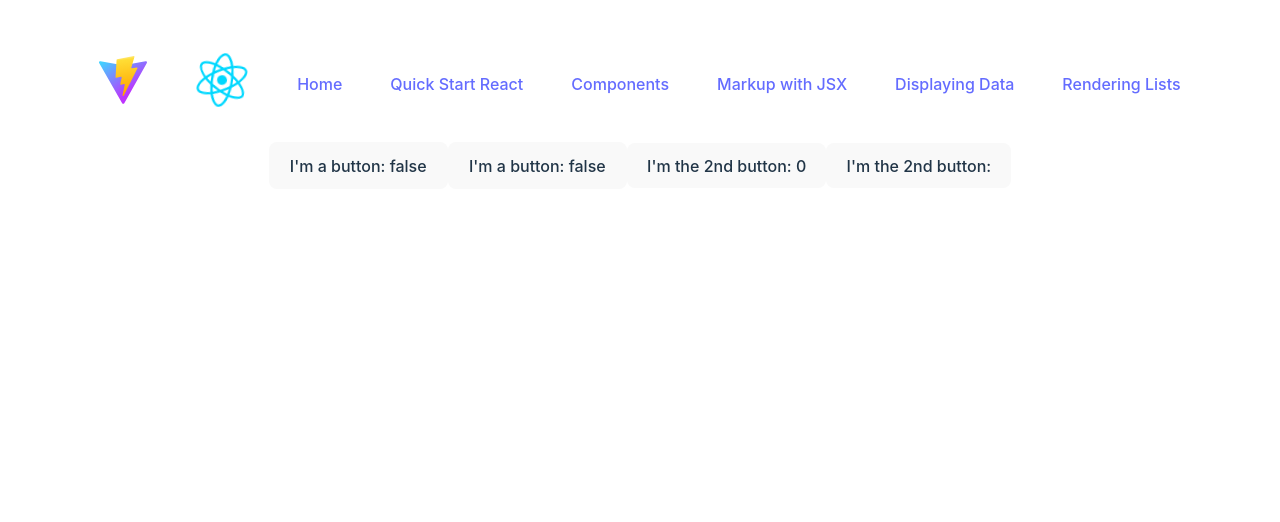
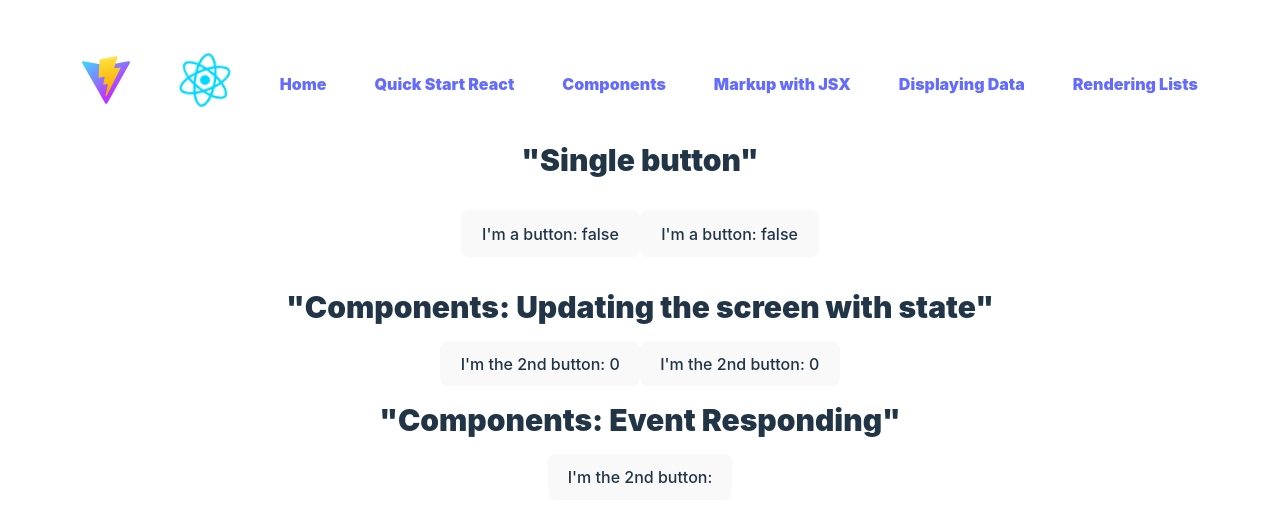
Before and after one commit to m10118003/react-tailwindcss-vite, a React (Vite) app: page /Components in a window 1280 px wide. Shown: the top 522 px of the page. Built offline with nearby package versions, Linux system fonts and the light colour scheme.

Commit message:
feat: screen update, event response, router

```diff
--- a/src/App.tsx
+++ b/src/App.tsx
@@ -1,8 +1,6 @@
 import { Link, Route, BrowserRouter as Router, Routes } from "react-router-dom"; // 引入 React Router 相關元件
 import reactLogo from "./assets/react.svg";
 import viteLogo from "/vite.svg";
-
-
 
 import Home from "./routes/Home";
 
@@ -21,33 +19,39 @@ function App() {
           <a href="https://react.dev" target="_blank" rel="noopener">
             <img src={reactLogo} className="logo react" alt="React logo" />
           </a>
-          <Link to="/Home" className="link-effect m-5 py-5 hover:bg-sky-200 hover:text-indigo-800 rounded hover:rounded p-1 cursor-crosshair">
+          <Link
+            to="/Home"
+            className="link-effect m-5 cursor-crosshair rounded p-1 py-5 font-black hover:rounded hover:bg-sky-200 hover:text-indigo-800"
+          >
             Home
           </Link>
-          <Link to="/QuickStart" className="link-effect m-5 py-5 hover:bg-sky-200 hover:text-indigo-800 rounded hover:rounded p-1 cursor-crosshair">
+          <Link
+            to="/QuickStart"
+            className="link-effect m-5 cursor-crosshair rounded p-1 py-5 font-black hover:rounded hover:bg-sky-200 hover:text-indigo-800"
+          >
             Quick Start React
           </Link>
           <Link
             to="/Components"
-            className="link-effect m-5 py-5 hover:bg-sky-200 hover:text-indigo-800 rounded hover:rounded p-1 cursor-crosshair"
+            className="link-effect m-5 cursor-crosshair rounded p-1 py-5 font-black hover:rounded hover:bg-sky-200 hover:text-indigo-800"
           >
             Components
           </Link>
           <Link
             to="/MarkupWithJSX"
-            className="link-effect m-5 py-5 hover:bg-sky-200 hover:text-indigo-800 rounded hover:rounded p-1 cursor-crosshair"
+            className="link-effect m-5 cursor-crosshair rounded p-1 py-5 font-black hover:rounded hover:bg-sky-200 hover:text-indigo-800"
           >
             Markup with JSX
           </Link>
           <Link
             to="/DisplayingData"
-            className="link-effect m-5 py-5 hover:bg-sky-200 hover:text-indigo-800 rounded hover:rounded p-1 cursor-crosshair"
+            className="link-effect m-5 cursor-crosshair rounded p-1 py-5 font-black hover:rounded hover:bg-sky-200 hover:text-indigo-800"
           >
             Displaying Data
           </Link>
           <Link
             to="/RenderingLists"
-            className="link-effect m-5 py-5 hover:bg-sky-200 hover:text-indigo-800 rounded hover:rounded p-1 cursor-crosshair"
+            className="link-effect m-5 cursor-crosshair rounded p-1 py-5 font-black hover:rounded hover:bg-sky-200 hover:text-indigo-800"
           >
             Rendering Lists
           </Link>
--- a/src/routes/Components.tsx
+++ b/src/routes/Components.tsx
@@ -1,6 +1,6 @@
 // QuickStart.tsx
 import { useState } from "react";
-import App from '../App'
+import App from "../App";
 
 // 創建和嵌套化組件
 // 組件是 UI 的一部份(user interface), 並且有著自己的 logic 和外觀
@@ -9,30 +9,37 @@ import App from '../App'
 
 function MyButtonCounting() {
   // 組件如同標記的函式, 由大寫開始, 而 HTML tags 則會是小寫
-  const [count, setCountNumber] = useState(Number); // useState(0) 也可以是 default 值
+  const [count, setCountNumber] = useState(Number); // useState(0) 也可以是 default 值; count 是目前 state, setCountNumber(可以是任何名字) 但約定俗成寫 [something, setSomething]
+  // 2. count 將會是0, 因為我傳入 0 到 useState()
+  // 3. 當你要改變狀態的時候, call setCountNumber 並傳一個新值到它
   const clickBtnNumber = (): void => {
-    setCountNumber(count + 1);
-    console.log(count + 1)
-  }
+    setCountNumber(count + 1); // 4. 因此點按鈕的時候會增加記數, count 將會是1
+    console.log(count + 1);
+  };
+  // 5. 如果要渲染同一組件很多次(multiple times), 每個組件將會得其自己的 state
 
   return (
     // ↓ 使用 JSX
     <>
-      <button onClick={clickBtnNumber}>I'm the 2nd button: {count}</button>
+      <button className="mt-4" onClick={clickBtnNumber}>I'm the 2nd button: {count}</button>
     </>
   );
 }
-
+// Event Responding
+// 當組件被點擊時，會發生什麼事情
 function MyButtonCounted() {
   const [countString, setCount] = useState(String); // useState('') 也可以
   const clickBtnString = (): void => {
-    setCount('counted');
-    alert('Is counted?')
-  }
+    setCount("counted");
+    alert("Is counted?");
+  };
 
   return (
     <>
-      <button onClick={clickBtnString}>I'm the 2nd button: {countString}</button>
+      {/* clickBtnString 後面沒有括號, 不須 call 事件處理函數, 只需要把數值傳入 */}
+      <button className="mt-4" onClick={clickBtnString}>
+        I'm the 2nd button: {countString}
+      </button>
     </>
   );
 }
@@ -42,18 +49,40 @@ export function Components() {
   const clickBtnBoolean = () => {
     setCountBoolean(!countBoolean); // 反轉這顆 button
     // prompt("true");
-  }
+  };
   return (
-    <div className='Components'>
+    <div className="Components">
       <App />
-      <div className="flex justify-center items-center">
-        <div>
-          <button className="card-btn border-dashed border-2 border-black-600 hover:bg-[#feb28e] hover:text-indigo-600" onClick={clickBtnBoolean}>I'm a button: {String(countBoolean)}</button>
-          <button className="card-btn border-dashed border-2 border-black-600 hover:bg-[#fe8ec6] hover:text-black-300" onClick={clickBtnBoolean}>I'm a button: {countBoolean.toString()}</button>
+      <>
+        <div className="text-center text-3xl font-black">"Single button"</div>
+      </>
+      <div className="mt-4 flex flex-col items-center justify-center">
+        <div className="mt-4">
+          <button
+            className="card-btn border-black-600 border-2 border-dashed hover:bg-[#feb28e] hover:text-indigo-600"
+            onClick={clickBtnBoolean}
+          >
+            I'm a button: {String(countBoolean)}
+          </button>
+          <button
+            className="card-btn border-black-600 hover:text-black-300 border-2 border-dashed hover:bg-[#fe8ec6]"
+            onClick={clickBtnBoolean}
+          >
+            I'm a button: {countBoolean.toString()}
+          </button>
         </div>
-        <div>
+        <div className="mt-4">
+          <div className="mt-4 text-center text-3xl font-black">
+            "Components: Updating the screen with state"
+          </div>
           <MyButtonCounting />
           {/* ↑ 這是宣告的組件, 可以藉由嵌套他到另外一個組件 */}
+          {/* 1. 按鈕先顯示 */}
+          <MyButtonCounting />
+          {/* 6. 每個組件將會得其自己的 state */}
+          <div className="mt-4 text-center text-3xl font-black">
+            "Components: Event Responding"
+          </div>
           <MyButtonCounted />
         </div>
       </div>
--- a/src/routes/DisplayingData.tsx
+++ b/src/routes/DisplayingData.tsx
@@ -96,7 +96,7 @@ export default function DisplayingData() {
       <div className="conditional-rendering mt-4 font-black	">
         {isBtnChange && (
           <div className="inline-flex">
-            Button color has been changed to{" "}
+            Button color has been changed to
             <p className="px-2 text-green-600 underline decoration-dashed decoration-2 underline-offset-8 font-black">
               green
             </p>
--- a/src/routes/Home.tsx
+++ b/src/routes/Home.tsx
@@ -1,19 +1,19 @@
 import App from '../App'
 import { useState } from "react";
 function Home() {
-  const [countString, setCount] = useState('');
+  const [countString, setCount] = useState(''); // 設定初始值為空字串
 
   const clickBtn = () => {
     // setCount(count+1);
-    setCount('Yes! Yes! Yes!');
-    console.log('Yes! Yes! Yes!', countString)
+    setCount('Yes! Yes! Yes!'); // 更新 countString 的值/狀態
+    console.log('Yes! Yes! Yes!', countString) // 這裡還是舊值
   }
 
-  const [count, setCount2]= useState(String);
+  const [count, setCount2]= useState(String); // 這初始值為 String 實際上是 JS 的 String 函數對象
   const clickBtn2 = () => {
     const count = `Go ! Go ! Go !`;
-    setCount2(count);
-      console.log('count', count)
+    setCount2(count); // 更新 count 的值/狀態
+      console.log('count', count) // 這邊是 local variable
   }
 
   // const cardBtn:string = "card-btn border-dashed border-2 border-black-600 hover:bg-[#feb28e] hover:text-indigo-600";
--- a/src/routes/RenderingLists.tsx
+++ b/src/routes/RenderingLists.tsx
@@ -2,21 +2,40 @@ import App from "../App";
 
 export default function RenderingLists() {
   // 依賴 JS 特性如 for loop, 和 array map() 去做組件的條列式渲染
-  // 例如這式產品的 array
+  // 例如這是產出的 array
   const products = [
-    { title: "Cabbage", id: 1 },
-    { title: "Garlic", id: 2 },
-    { title: "Apple", id: 3 },
+    { title: "Cabbage", isVegetable: true, isFruit: false, id: 1 },
+    { title: "Garlic", isVegetable: true, isFruit: false, id: 2 },
+    { title: "Apple", isVegetable: false, isFruit: true, id: 3 },
+    { title: "Banana", isVegetable: false, isFruit: true, id: 4 },
   ];
-  // 使用 map() 去構建產品的 array 成 li 項目陣列
+  // 使用 map() 去構建產出的 array 成 li 項目陣列
   const listItems = products.map((product) => (
-    <li key={product.id}>{product.title}</li>
+    <li
+      className={`text-left text-2xl py-1 ${
+        product.title  === "Banana" ? "text-yellow-600" : (product.isVegetable ? "text-green-600" : "text-red-600")
+      }`}
+      // style 的優先級別比 className 來得高
+      // style={{
+      //   color: product.isFruit ? "magenta" : "darkgreen",
+      // }}
+      key={product.id}
+    >
+      {product.id}. {product.title}
+      {/* li tag 有個 key 屬性, 每個清單項目, 應傳遞 string 或 number 在同級(siblings)中作唯一識別(uniquely identifies) */}
+      {/* 一個 key 通常應當來自資料庫的 ID, React 將使用 key 來了解插入(insert), 刪除(delete)或重新排序(reorder)項目  */}
+    </li>
   ));
 
   return (
     <>
       <App />
-      <ul>{listItems}</ul>
+      <>
+        <div className="text-center text-3xl font-black">"Shopping list"</div>
+      </>
+      <div className="mt-4 flex justify-center py-0">
+        <ul>{listItems}</ul>
+      </div>
     </>
   );
 }
```
Also changed, not shown: 1 other file (tests, documents, lock files or other folders).
